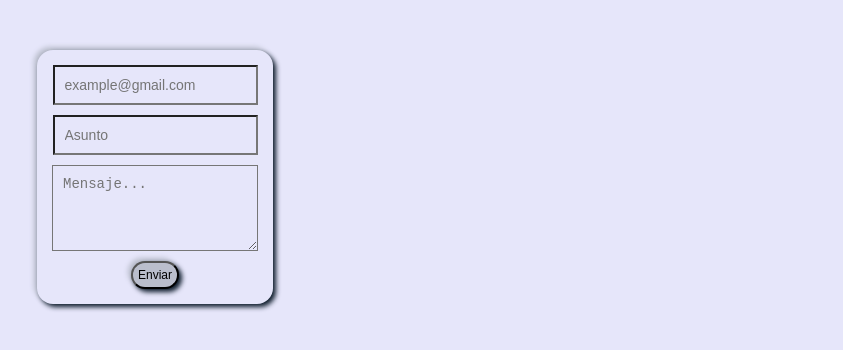
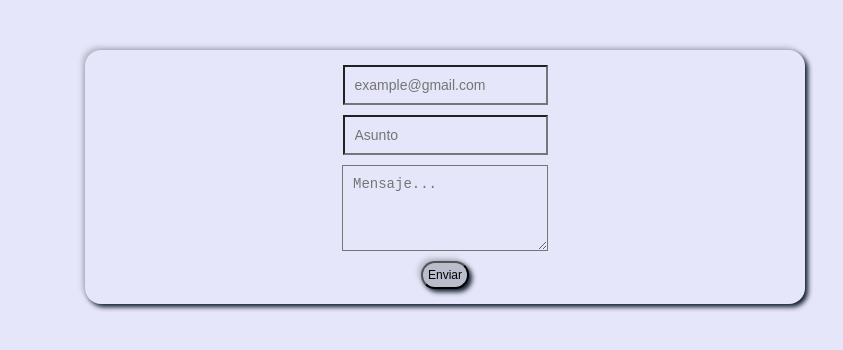
Before and after one commit to FranciscoDJVI/Portafolio, a React (Vite) app in the folder portafolio/: page /contacts in a window 1280 px wide. Shown: the top 350 px of the page, without its empty margins (195-1038 px from the left). Built offline with nearby package versions, Linux system fonts and the light colour scheme; a web font is replaced by a local one.

Commit message:
styling contact-form

```diff
--- a/portafolio/src/App.css
+++ b/portafolio/src/App.css
@@ -168,7 +168,7 @@ body {
     border-radius: 16px;
     padding: 10px;
     height: fit-content;
-    width: 600px;
+    width: auto;
   }
   .contact-div .contact-form {
     display: flex;
@@ -182,27 +182,28 @@ body {
     border-radius: 16px;
     padding: 10px;
     height: fit-content;
+    width: 700px;
   }
   .contact-div .contact-form input {
     padding: 10px;
     margin: 5px;
     font-size: 14px;
     background: transparent;
-    filter: blur(0.5px);
+    backdrop-filter: blur(0.5px);
   }
   .contact-div .contact-form textarea {
     padding: 10px;
     margin: 5px;
     font-size: 14px;
     background: transparent;
-    filter: blur(0.5px);
+    backdrop-filter: blur(0.5px);
   }
   .contact-div .contact-form button {
     padding: 5px;
     margin: 5px;
     font-size: 12px;
     background: #babecc;
-    border-radius: 24px;
+    border-radius: 16px;
     box-shadow:
       3px 3px 5px #0d1b2a,
       -3px -3px 5px #babecc;
```
